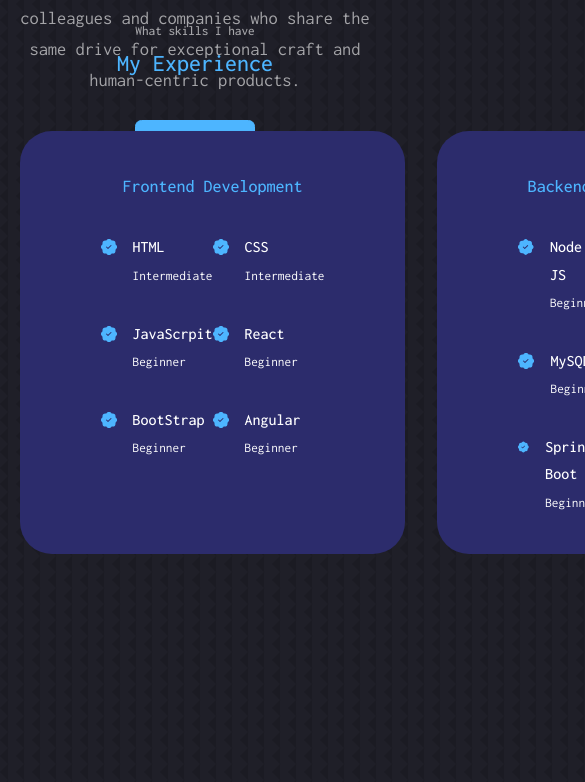
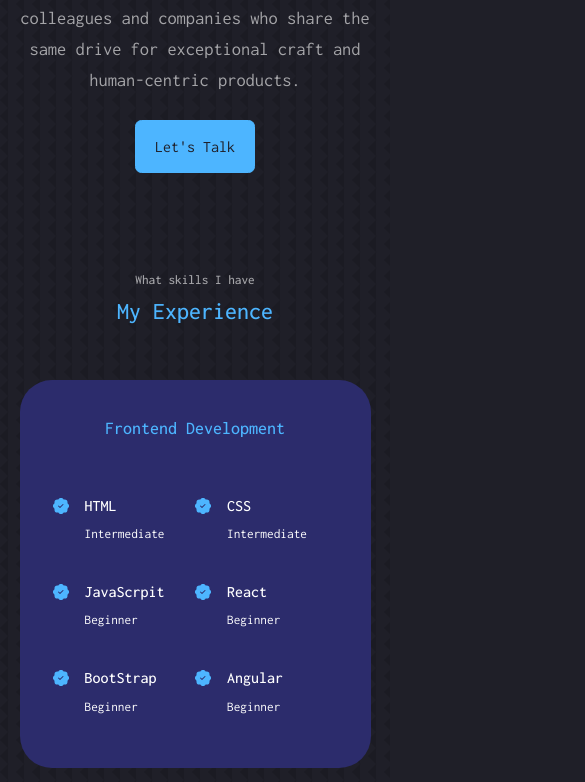
Before and after one commit to Chi1710/react-portfolio-website-1, a React (Create React App) app: page / in a window 390 px wide. Shown: the part 1860-2642 px from the top of the page, 585 px wide, since content can reach past the window. Built offline with nearby package versions, Linux system fonts and the light colour scheme.

Commit message:
deleted the height on each section in index.css. added Responsive Design for med and sm devices

```diff
--- a/src/components/experience/experience.css
+++ b/src/components/experience/experience.css
@@ -39,3 +39,32 @@
     margin-top: 6px;
     color: var(--color-primary);
 }
+
+/* ======= media queries (medium devices)(tablets) ++++++++++*/
+@media screen and (max-width: 1024px) {
+    .experience__container {
+        grid-template-columns: 1fr;
+    }
+
+   .experience__container > div {
+        width: 80%;
+        padding: 2rem;
+        margin: 0 auto;
+    }
+
+    .experience__content {
+        padding: 1rem;
+    }
+
+}
+
+/* ======= media queries (small devices)(phones) ++++++++++*/
+@media screen and (max-width: 600px) {
+    .experience__container {
+        gap: 1rem;
+    }
+    .experience__container > div {
+        width: 100%;
+        padding: 2rem 1rem;
+    }
+    }
--- a/src/index.css
+++ b/src/index.css
@@ -56,7 +56,6 @@
 
 section {
     margin-top: 8rem;
-    height: 100vh;
 }
 
 section > h2, section > h5 {
```
